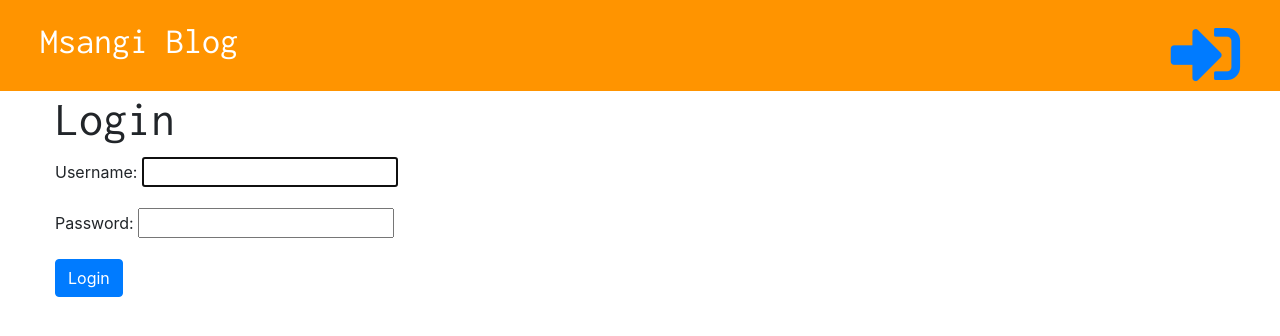
After one commit to msangimasera/msangi_blog, a Django app: page /accounts/login/ in a window 1280 px wide. The commit adds this page. Shown: the top 336 px of the page. Run offline with Django 3.2, Linux system fonts and the light colour scheme; some libraries are stand-ins or nearby versions.

Commit message:
Add login functionality

```diff
--- a/blogi/templates/blogi/base.html
+++ b/blogi/templates/blogi/base.html
@@ -3,17 +3,20 @@
 <html lang="en">
 <head>
     <meta charset="UTF-8">
-    <title>My Blog</title>
+    <title>{% block title%}{% endblock %}</title>
     <link href="https://fonts.googleapis.com/css?family=Inconsolata&display=swap" rel="stylesheet">
     <link rel="stylesheet" href="https://stackpath.bootstrapcdn.com/bootstrap/4.4.1/css/bootstrap.min.css">
     <link rel="stylesheet" href="{% static 'css/blogi.css' %}">
     <link rel="stylesheet" href="https://cdnjs.cloudflare.com/ajax/libs/font-awesome/5.12.1/css/all.min.css">
 </head>
 <body>
+
 <div class="page-header">
      {% if user.is_authenticated %}
           <div class="top-menu"><a href="{% url 'post_new' %}"><i class="fa fa-plus fa-2x"></i></a></div>
           <div class="top-menu"><a href="{% url 'post_draft_list' %}"><i class="fa fa-edit fa-2x"></i></a></div>
+     {% else %}
+          <div class="top-menu"><a href="{% url 'login' %}"><i class="fas fa-sign-in-alt fa-2x"></i></a></div>
      {% endif %}
     <h1><a href="{% url "post_list" %}">Msangi Blog</a></h1>
 </div>
--- a/blogi/templates/blogi/post_detail.html
+++ b/blogi/templates/blogi/post_detail.html
@@ -1,4 +1,7 @@
 {% extends 'blogi/base.html' %}
+
+{% block title %} post.title {% endblock %}
+
 {% block content %}
 <div class="post">
     {% if post.published_date %}
--- a/blogi/templates/blogi/post_draft_detail.html
+++ b/blogi/templates/blogi/post_draft_detail.html
@@ -1,4 +1,7 @@
 {% extends 'blogi/base.html' %}
+
+{% block title %} post.title {% endblock %}
+
 {% block content %}
 <a href="{% url 'post_draft_edit' pk=post.pk %}"><i class="fa fa-edit fa-3x"></i></a>
 <a href="{% url 'publish_draft' pk=post.pk %}" class="btn btn-primary">Publish</a>
--- a/blogi/templates/blogi/post_draft_edit.html
+++ b/blogi/templates/blogi/post_draft_edit.html
@@ -1,4 +1,6 @@
 {% extends 'blogi/base.html' %}
+
+{% block title %} Edit Draft {% endblock %}
 
 {% block content %}
 
--- a/blogi/templates/blogi/post_draft_list.html
+++ b/blogi/templates/blogi/post_draft_list.html
@@ -1,4 +1,5 @@
 {% extends 'blogi/base.html' %}
+{% block title %} Drafts {% endblock %}
 {% block content %}
 
     {% for post in draft_list %}
--- a/blogi/templates/blogi/post_edit.html
+++ b/blogi/templates/blogi/post_edit.html
@@ -1,5 +1,6 @@
 {% extends 'blogi/base.html' %}
 
+{% block title %} Edit Post {% endblock %}
 {% block content %}
 
 <h1>New Post</h1>
--- a/blogi/templates/blogi/post_list.html
+++ b/blogi/templates/blogi/post_list.html
@@ -1,4 +1,5 @@
 {% extends 'blogi/base.html' %}
+{% block title %} Posts {% endblock %}
 {% block content %}
     {% for post in posts %}
        <div class="post">
--- /dev/null
+++ b/blogi/templates/registration/login.html
@@ -0,0 +1,13 @@
+{% extends 'blogi/base.html' %}
+
+{% block title %} Login {% endblock %}
+
+{% block content %}
+    <h2>Login</h2>
+
+    <form method="post">
+        {% csrf_token %}
+        {{ form.as_p }}
+        <button type="submit" class="btn btn-primary">Login</button>
+    </form>
+{% endblock %}
--- a/blogi/urls.py
+++ b/blogi/urls.py
@@ -1,6 +1,8 @@
 from django.urls import path
 from . import views
 from django.contrib import admin
+from django.contrib.auth import views as auth_views
+
 
 urlpatterns = [
     path('', views.post_list, name='post_list'),
@@ -13,4 +15,7 @@ urlpatterns = [
     path('drafts/<int:pk>/', views.post_draft_detail, name='post_draft_detail'),
     path('drafts/<int:pk>/edit/', views.post_draft_edit, name='post_draft_edit'),
     path('drafts/<int:pk>/publish', views.publish_draft, name='publish_draft'),
+    path('accounts/login/', auth_views.LoginView.as_view(template_name = 'registration/login.html'),  name='login'),
 ]
+
+#LoginView.as_view(template_name="regs/login.html")
--- a/myblog/settings.py
+++ b/myblog/settings.py
@@ -27,6 +27,7 @@ DEBUG = True
 
 ALLOWED_HOSTS = []
 
+LOGIN_REDIRECT_URL = 'post_list'
 
 # Application definition
 
```
Also changed, not shown: blogi/views.py (+8 -2 lines), db.sqlite3.
